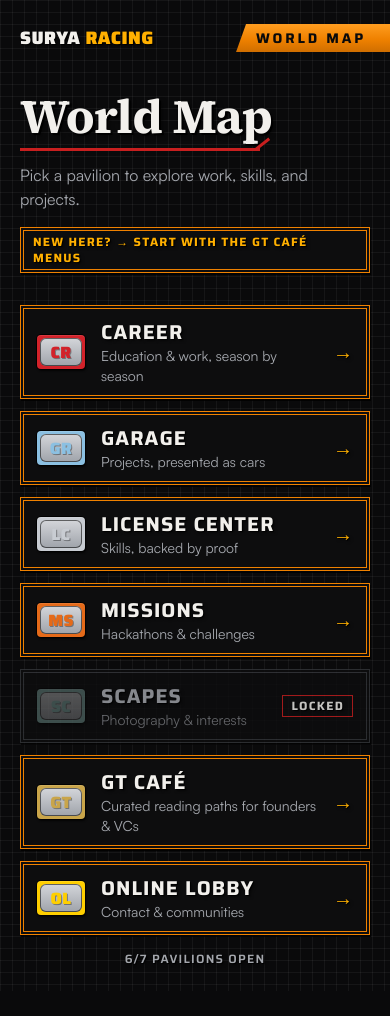
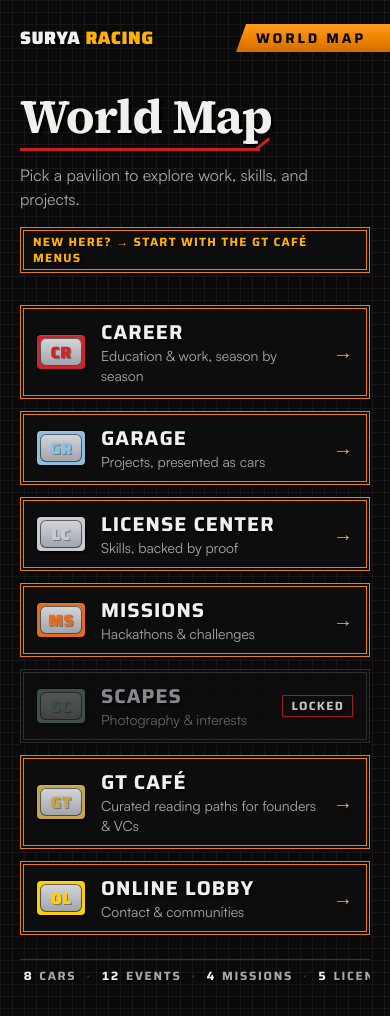
Before and after one commit to Nxver-GitHub/surya-portfolio, a Next.js app: page / in a window 390 px wide. Before the commit the page ends 991 px from the top, so only its background shows below. Built offline with nearby package versions, Linux system fonts and the light colour scheme.

Commit message:
feat: world-map HUD totals strip

```diff
--- a/src/app/page.tsx
+++ b/src/app/page.tsx
@@ -2,6 +2,7 @@ import Link from "next/link";
 import { BootSequence } from "@/components/boot/BootSequence";
 import { GtCrumb, GtTitle } from "@/components/gt/GtChrome";
 import { CircuitMap } from "@/components/world-map/CircuitMap";
+import { HudTotals } from "@/components/world-map/HudTotals";
 import { PavilionList } from "@/components/world-map/PavilionList";
 
 export default function Home() {
@@ -37,6 +38,8 @@ export default function Home() {
         <div className="md:hidden">
           <PavilionList />
         </div>
+
+        <HudTotals />
       </main>
     </div>
   );
--- a/src/components/world-map/CircuitMap.tsx
+++ b/src/components/world-map/CircuitMap.tsx
@@ -1,11 +1,7 @@
 "use client";
 
 import Link from "next/link";
-import {
-  openCount,
-  pavilions,
-  type Pavilion,
-} from "../../../content/pavilions";
+import { pavilions, type Pavilion } from "../../../content/pavilions";
 import { LicenseBadge } from "../gt/LicenseBadge";
 import { useLockedNotice } from "./useLockedNotice";
 
@@ -142,13 +138,6 @@ export function CircuitMap() {
           );
         })}
       </div>
-
-      {/* GT2 bottom status bar: open-pavilion count, matches mobile PavilionList footer */}
-      <div className="mx-auto mt-6 flex w-full max-w-5xl items-center justify-end border-t border-steel pt-3">
-        <p className="lozenge px-4 py-1 font-display text-sm font-bold tracking-widest text-asphalt uppercase">
-          {openCount}/{pavilions.length} open
-        </p>
-      </div>
     </div>
   );
 }
--- /dev/null
+++ b/src/components/world-map/HudTotals.tsx
@@ -0,0 +1,60 @@
+import Link from "next/link";
+import { garageCarIds } from "../../../content/cars";
+import { allEventSlugs } from "../../../content/career";
+import { missionById } from "../../../content/missions";
+import { licenses } from "../../../content/licenses";
+import { openCount, pavilions } from "../../../content/pavilions";
+
+/**
+ * GT2 save-file status bar: real totals derived at build time from the content
+ * files. Each count segment links to its pavilion; the trailing OPEN segment
+ * absorbs the world-map open-pavilion chip so it is never shown twice.
+ * Locked/hidden entries (e.g. the "???" stealth car) are excluded from counts.
+ */
+const SEGMENTS: readonly { label: string; value: number; href: string }[] = [
+  { label: "Cars", value: garageCarIds.size, href: "/garage" },
+  { label: "Events", value: allEventSlugs.length, href: "/career" },
+  { label: "Missions", value: missionById.size, href: "/missions" },
+  { label: "Licenses", value: licenses.length, href: "/license-center" },
+];
+
+function Divider() {
+  return (
+    <span aria-hidden="true" className="text-steel">
+      ·
+    </span>
+  );
+}
+
+export function HudTotals() {
+  return (
+    <div className="mt-6 w-full border-t border-steel">
+      <div
+        aria-label="Portfolio totals"
+        className="mx-auto flex w-full max-w-5xl items-center gap-x-2.5 overflow-x-auto px-1 py-2 font-display text-xs font-bold tracking-[0.14em] whitespace-nowrap uppercase sm:gap-x-4"
+      >
+        {SEGMENTS.map((s, i) => (
+          <span key={s.label} className="flex items-center gap-x-2.5 sm:gap-x-4">
+            {i > 0 ? <Divider /> : null}
+            <Link
+              href={s.href}
+              className="ts-hard group inline-flex items-baseline gap-1.5 text-silver outline-none hover:text-gt-bright focus-visible:ring-2 focus-visible:ring-gt-bright"
+            >
+              <span className="text-chrome tabular-nums group-hover:text-gt-bright">
+                {s.value}
+              </span>
+              {s.label}
+            </Link>
+          </span>
+        ))}
+        <Divider />
+        <span className="ts-hard inline-flex items-baseline gap-1.5 text-silver">
+          <span className="text-gt-bright tabular-nums">
+            {openCount}/{pavilions.length}
+          </span>
+          Open
+        </span>
+      </div>
+    </div>
+  );
+}
--- a/src/components/world-map/PavilionList.tsx
+++ b/src/components/world-map/PavilionList.tsx
@@ -1,7 +1,7 @@
 "use client";
 
 import Link from "next/link";
-import { openCount, pavilions } from "../../../content/pavilions";
+import { pavilions } from "../../../content/pavilions";
 import { LicenseBadge } from "../gt/LicenseBadge";
 import { useLockedNotice } from "./useLockedNotice";
 
@@ -56,9 +56,6 @@ export function PavilionList() {
           </button>
         ),
       )}
-      <p className="ts-hard mt-1 text-center font-display text-xs font-semibold tracking-widest text-silver uppercase">
-        {openCount}/{pavilions.length} pavilions open
-      </p>
     </nav>
   );
 }
```
